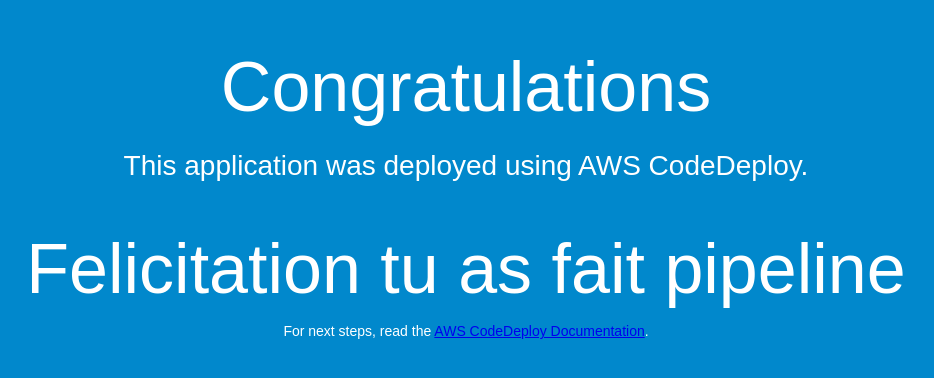
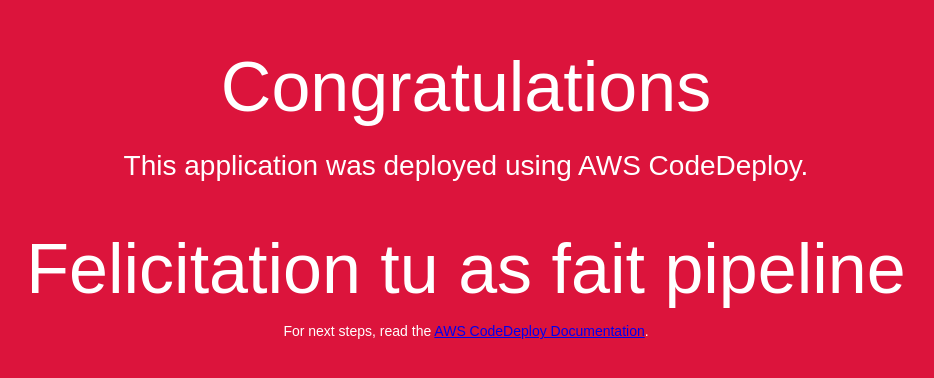
Before and after one commit to rony971/CodeDeployGitHubDemo, a plain HTML site: page index.html in a window 1280 px wide. Shown: the whole page, without its empty margins (174-1108 px from the left). Drawn offline with Linux system fonts and the light colour scheme.

Commit message:
Added sample 4

```diff
--- a/index.html
+++ b/index.html
@@ -6,7 +6,7 @@
   <style>
     body {
       color: #ffffff;
-      background-color: #0188cc;
+      background-color: #DC143C;
       font-family: Arial, sans-serif;
       font-size: 14px;
     }
```
